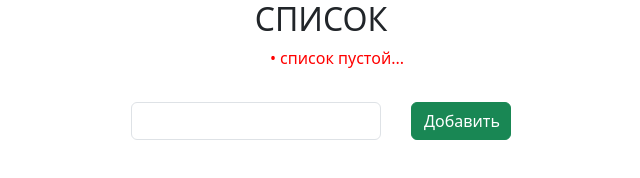
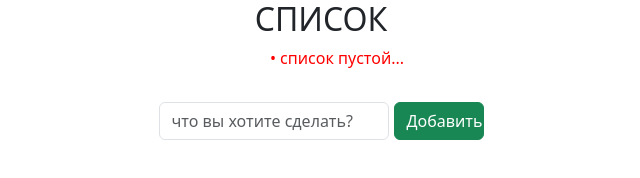
Before and after one commit to guglika1993/guglika1993.github.io, a plain HTML site: page index.html in a window 1280 px wide. Shown: the whole page, without its empty margins (319-959 px from the left). Drawn offline with nearby package versions, Linux system fonts and the light colour scheme.

Commit message:
FirstEdit

```diff
--- a/index.html
+++ b/index.html
@@ -18,7 +18,7 @@
 
         <form action="" id="form">
             <div id="veli" class="input-group mb-3">
-                <input id="input" type="text" class="form-control" aria-label="Sizing example input" aria-describedby="inputGroup-sizing-default">
+                <input placeholder="что вы хотите сделать?" id="input" type="text" class="form-control" aria-label="Sizing example input" aria-describedby="inputGroup-sizing-default">
               </div>
               <button type="submit" id="button" class="btn btn-success">Добавить</button>
         </form>
--- a/style.css
+++ b/style.css
@@ -13,15 +13,15 @@ p{
 }
 
 #form{
-
     display:grid;
-    grid-template-columns: 250px 100px;
+    grid-template-columns: 230px 90px;
     grid-template-rows: 50px;
-    grid-gap: 10px;
-    justify-content: space-around;
+    grid-gap: 5px;
+    justify-content: center;
     width: 400px;
 }
 
 #button{
     align-self: start;
+    text-align: center;
 }
```
